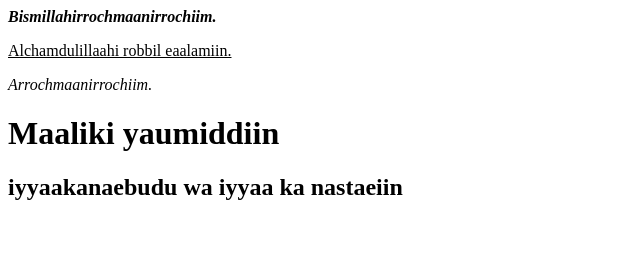
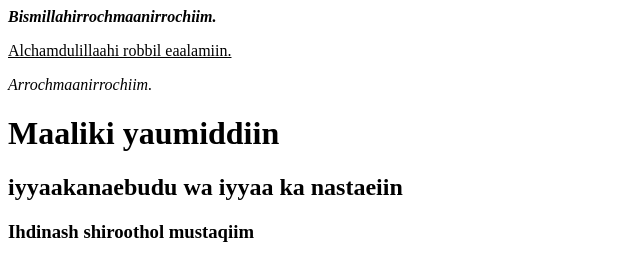
Before and after one commit to muchsahalmansur/muchsahalmansur.github.io, a plain HTML site: page index.html in a window 1280 px wide. Shown: the whole page, without its empty margins (0-640 px from the left). Drawn offline with Linux system fonts and the light colour scheme.

Commit message:
Update index.html

```diff
--- a/index.html
+++ b/index.html
@@ -26,6 +26,11 @@
              iyyaakanaebudu wa iyyaa ka nastaeiin
                  </h2>
           </p>
+         <p>
+         <h3>
+        Ihdinash shiroothol mustaqiim
+         </h3>
+         </p>
          </p>
     </body>
 </html>
```
